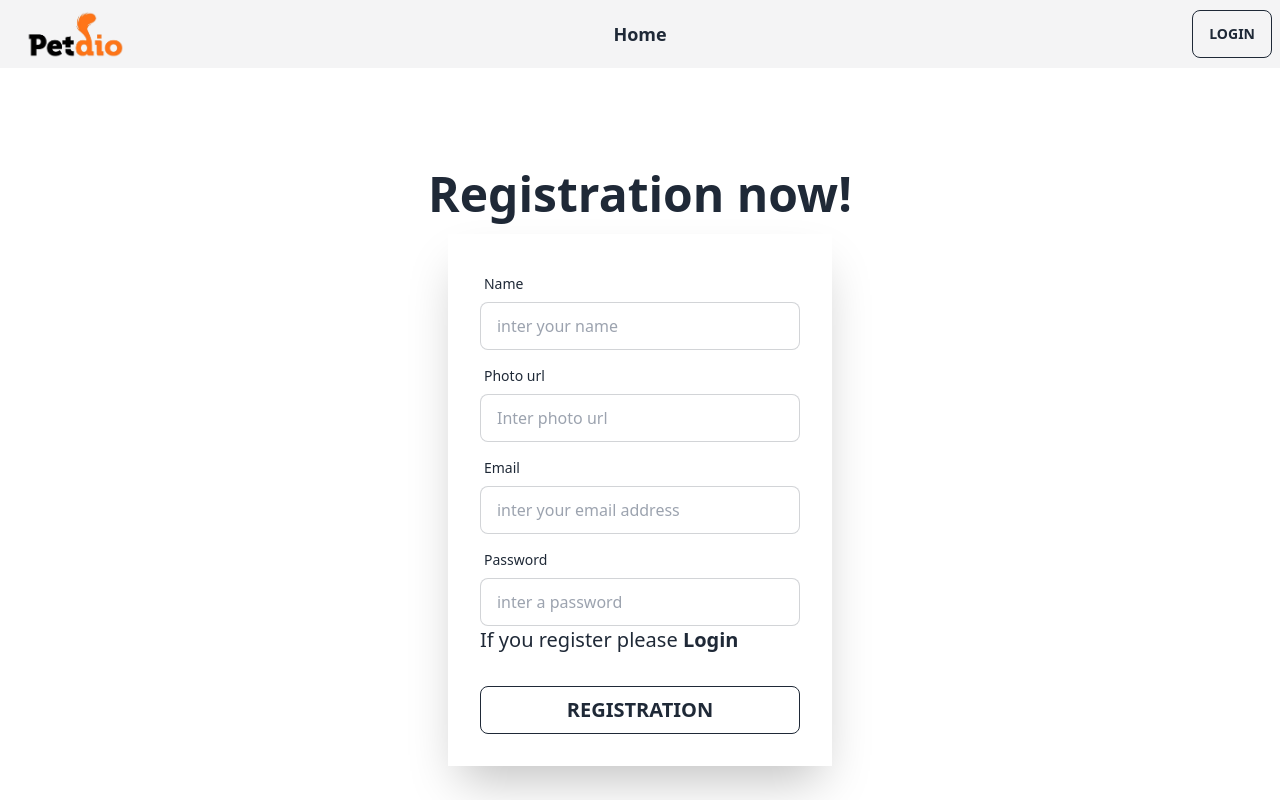
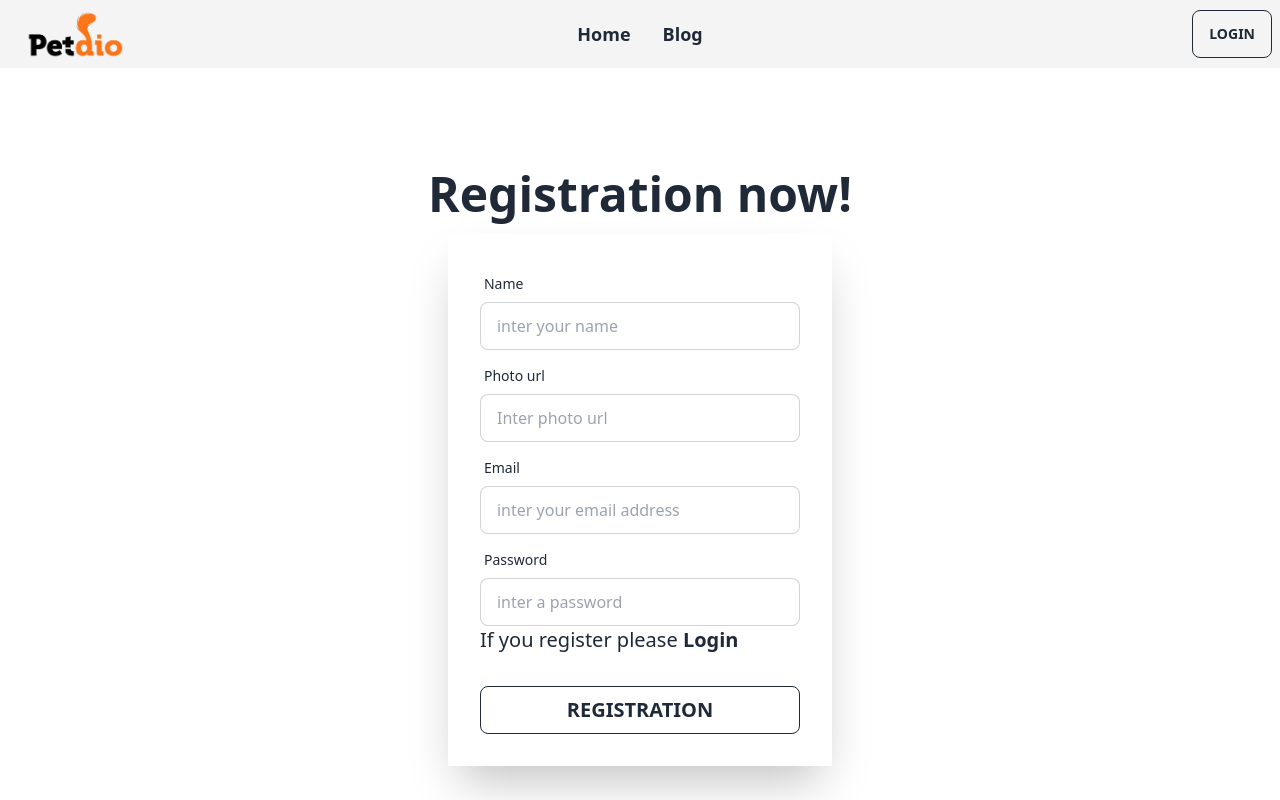
Before and after one commit to mdmorshedsagar/Toy_dogs, a React (Vite) app: page /register in a window 1280 px wide. Shown: the top 800 px of the page. Built offline with nearby package versions, Linux system fonts and the light colour scheme; no server answers.

Commit message:
logout-create

```diff
--- a/src/Component/Pages/Login.jsx
+++ b/src/Component/Pages/Login.jsx
@@ -27,7 +27,7 @@ const Login = () => {
             color: "#fff",
           },
         });
-
+         form.reset()
       })
       .catch((error) => {
         // eslint-disable-next-line no-unused-vars
--- a/src/Component/Shared/Navbar.jsx
+++ b/src/Component/Shared/Navbar.jsx
@@ -1,8 +1,18 @@
 import { Link } from "react-router-dom";
 
 import mainLogo from "../../assets/logo.avif"
+import { useContext } from "react";
+import { authContext } from "../../Provider/AuthProvider";
 
 const Navbar = () => {
+  const { user, createLogOut } = useContext(authContext);
+  const handleLogOut = () => {
+    createLogOut()
+      .then(() => {})
+      .catch((error) => {
+        console.log(error);
+      });
+  };
     return (
         <div className="navbar bg-zinc-100">
   <div className="navbar-start">
@@ -13,6 +23,7 @@ const Navbar = () => {
       <ul tabIndex={0} className="menu menu-compact dropdown-content mt-3 p-2 shadow bg-base-100 rounded-box w-52">
 
         <li><Link to="/" className="font-bold text-lg">Home</Link></li>
+        <li><Link to="/blog" className="font-bold text-lg">Blog</Link></li>
       </ul>
     </div>
     <a className="btn btn-ghost normal-case text-xl">
@@ -24,12 +35,27 @@ const Navbar = () => {
 
 
       <li><Link to="/" className="font-bold text-lg">Home</Link></li>
+      <li><Link to="/blog" className="font-bold text-lg">Blog</Link></li>
     </ul>
   </div>
   <div className="navbar-end">
-
-    <Link to='/login' className="btn btn-outline">Login</Link>
-  </div>
+        {user ? (
+          <div className="flex">
+            <label tabIndex={0} className="btn btn-ghost btn-circle avatar">
+              <div className="w-10 rounded-full">
+                <img src={user?.photoURL} title={user?.displayName} />
+              </div>
+            </label>
+            <button onClick={handleLogOut} className="btn btn-outline">
+              Log out
+            </button>
+          </div>
+        ) : (
+          <Link to="/login" className="btn btn-outline font-bold ">
+            login
+          </Link>
+        )}
+      </div>
 </div>
     );
 };
--- a/src/Provider/AuthProvider.jsx
+++ b/src/Provider/AuthProvider.jsx
@@ -5,6 +5,7 @@ import {
   createUserWithEmailAndPassword,
   onAuthStateChanged,
   signInWithEmailAndPassword,
+  signOut,
 } from "firebase/auth";
 import app from "../Firebase/firebase";
 export const authContext = createContext(null);
@@ -21,6 +22,10 @@ const AuthProvider = ({ children }) => {
      setLoading(true)
     return signInWithEmailAndPassword(auth, email, password);
   };
+  const createLogOut = () => {
+    setLoading(true)
+    return signOut(auth);
+  };
   useEffect(() => {
     const unsubscribe = onAuthStateChanged(auth, (currentUser) => {
 
@@ -35,7 +40,8 @@ const AuthProvider = ({ children }) => {
     user,
     createRegister,
     createLogin,
-    loading
+    loading,
+    createLogOut
   };
   return (
     <authContext.Provider value={authInfo}>{children}</authContext.Provider>
--- a/src/main.jsx
+++ b/src/main.jsx
@@ -37,7 +37,7 @@ const router = createBrowserRouter([
 
 ReactDOM.createRoot(document.getElementById('root')).render(
   <React.StrictMode>
-    <AuthProvider>
+    <AuthProvider >
       <>
       <Toaster  position="top-right"
   reverseOrder={false}></Toaster>
```
